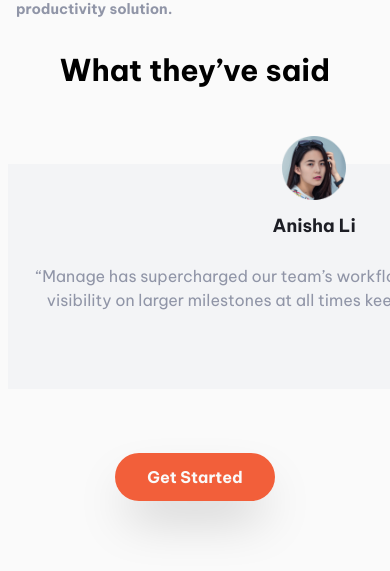
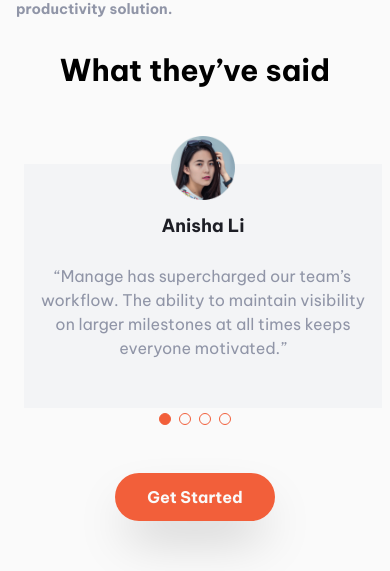
Before and after one commit to gracebir/manage-landing-page, a React (Vite) app: page / in a window 390 px wide. Shown: the part 1597-2168 px from the top of the page. Built offline with nearby package versions, Linux system fonts and the light colour scheme.

Commit message:
carousel testimonial mobile view

```diff
--- a/src/components/Testimonial/index.tsx
+++ b/src/components/Testimonial/index.tsx
@@ -1,18 +1,29 @@
-import { useRef, useState } from "react"
+import { useState } from "react"
 import { testimonials } from "../../data"
 import Card from "../CardTestimonial"
 
 
 function Testomonials() {
-
+    const [currentIndex, setCurrentIndex] = useState(0)
     return (
         <div className="flex flex-col gap-10 relative w-full mb-52">
             <h2 className="text-3xl font-bold text-center">What they’ve said</h2>
-            <div className="flex flex-col items-start gap-8">
+            <div className="lg:flex hidden flex-col items-start gap-8">
                 <div className="relative flex items-center">
                     <div id="slide" className="w-full h-full overflow-x-scroll scroll scrollbar whitespace-nowrap scroll-smooth">
                         {testimonials.map(({ id, fullname, desc, img }) => (
                             <Card key={id} fullname={fullname} desc={desc} img={img} />
+                        ))}
+                    </div>
+                </div>
+                <button className="bg-bgBright hover:shadow-xl mx-auto text-clLightGray font-bold px-8 py-3 rounded-full shadow-2xl mt-6 hover:bg-red-400 duration-300">Get Started</button>
+            </div>
+            <div className="lg:hidden flex flex-col gap-6 px-4">
+                <div className="flex flex-col gap-4">
+                    <Card fullname={testimonials[currentIndex].fullname} desc={testimonials[currentIndex].desc} img={testimonials[currentIndex].img}/>
+                    <div className="flex justify-center gap-2">
+                        {testimonials.map((_, i)=>(
+                            <div key={i} onClick={()=> setCurrentIndex(i)}  className={`border ${currentIndex == i ? 'bg-red-color':''} cursor-pointer border-red-color h-3 w-3 rounded-full`}/>
                         ))}
                     </div>
                 </div>
```
